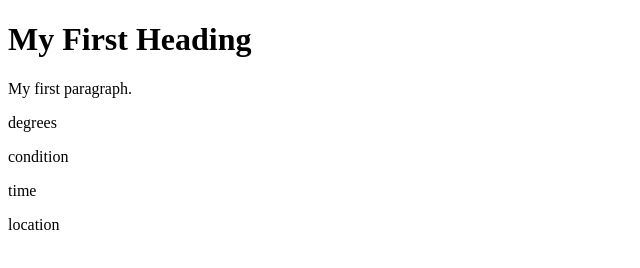
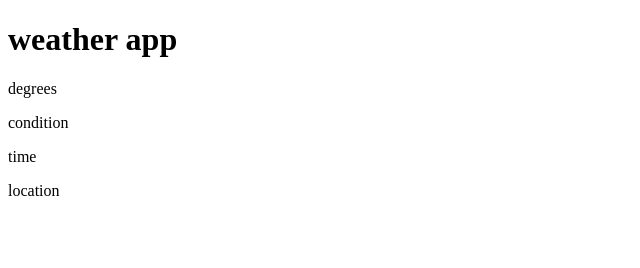
Before and after one commit to notinpublic/weather-app, a website: page index.html in a window 1280 px wide. Shown: the whole page, without its empty margins (0-640 px from the left). Drawn offline with Linux system fonts and the light colour scheme; no server answers.

Commit message:
set up front end branch

```diff
--- a/index.html
+++ b/index.html
@@ -4,8 +4,7 @@
     <script src="index.js"></script>
   </head>
   <body>
-    <h1>My First Heading</h1>
-    <p>My first paragraph.</p>
+    <h1>weather app</h1>
     <p>degrees</p>
     <p>condition</p>
     <p>time</p>
```
